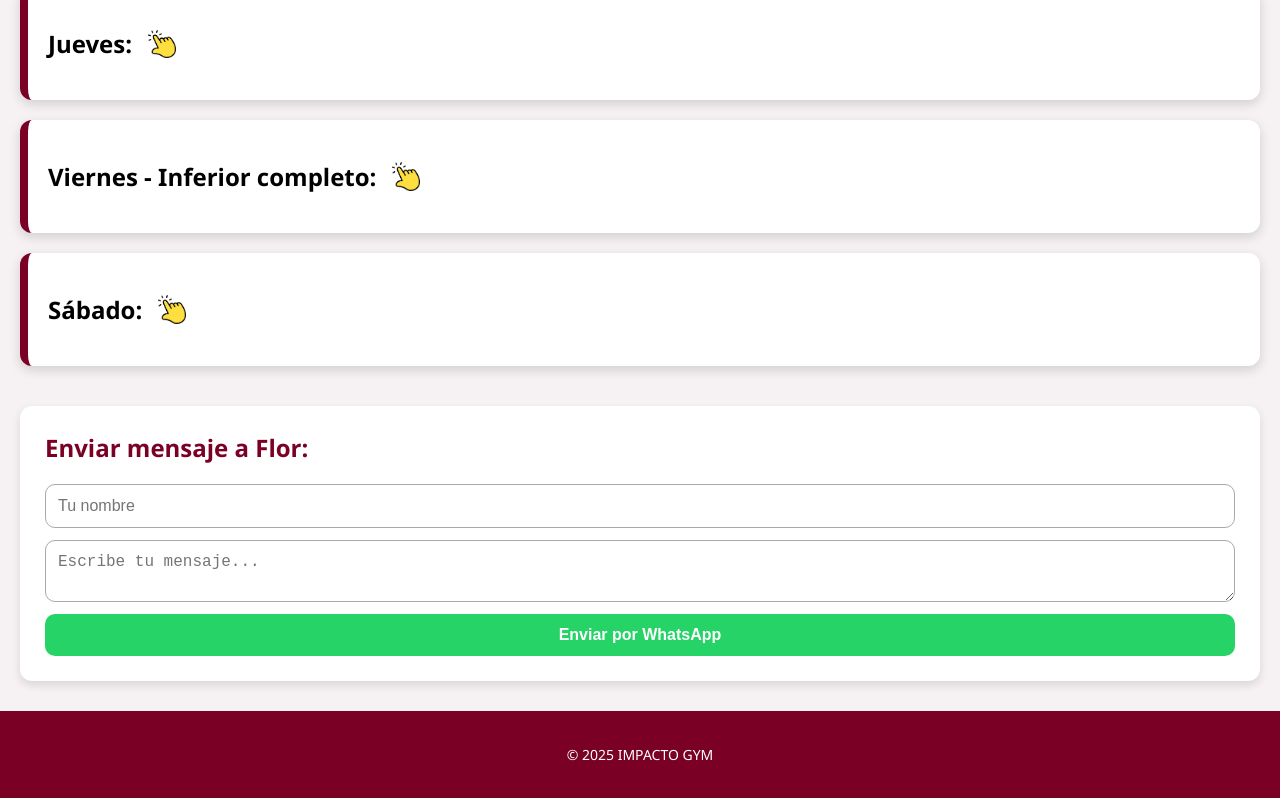
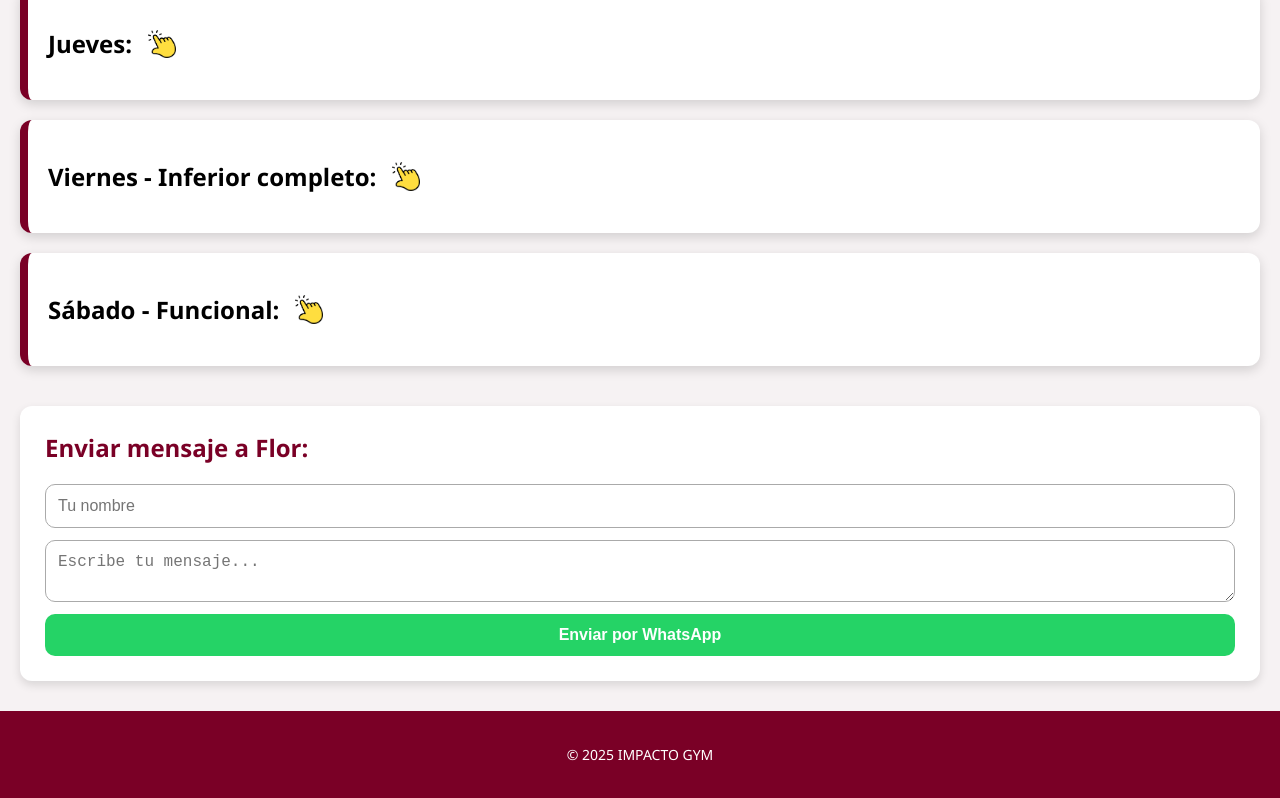
Before and after one commit to yessicaaraceli101/rutina, a plain HTML site: page index.html in a window 1280 px wide. Shown: the part 749-1547 px from the top of the page. Drawn offline with Linux system fonts and the light colour scheme.

Commit message:
Descripción de los cambios

```diff
--- a/index.html
+++ b/index.html
@@ -221,7 +221,7 @@
 
 <div class="day-card" onclick="toggleDay('sabado')">
     <h2 class="click-h2">
-    Sábado:
+    Sábado - Funcional:
     <img src="assets/click.webp" alt="Click" class="icono-click">
     </h2>
     <div id="sabado" class="hidden exercises">
```
